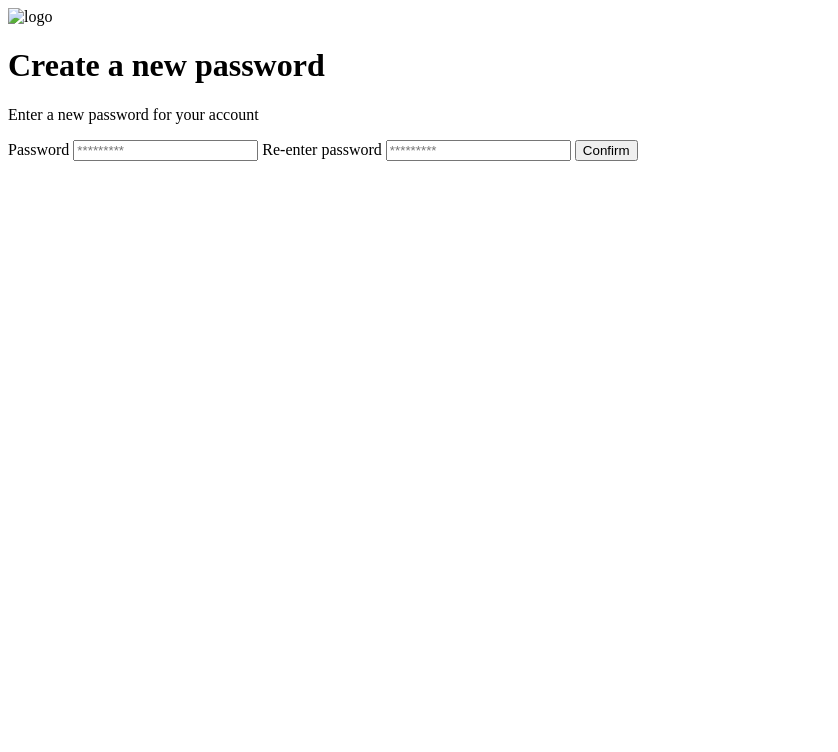
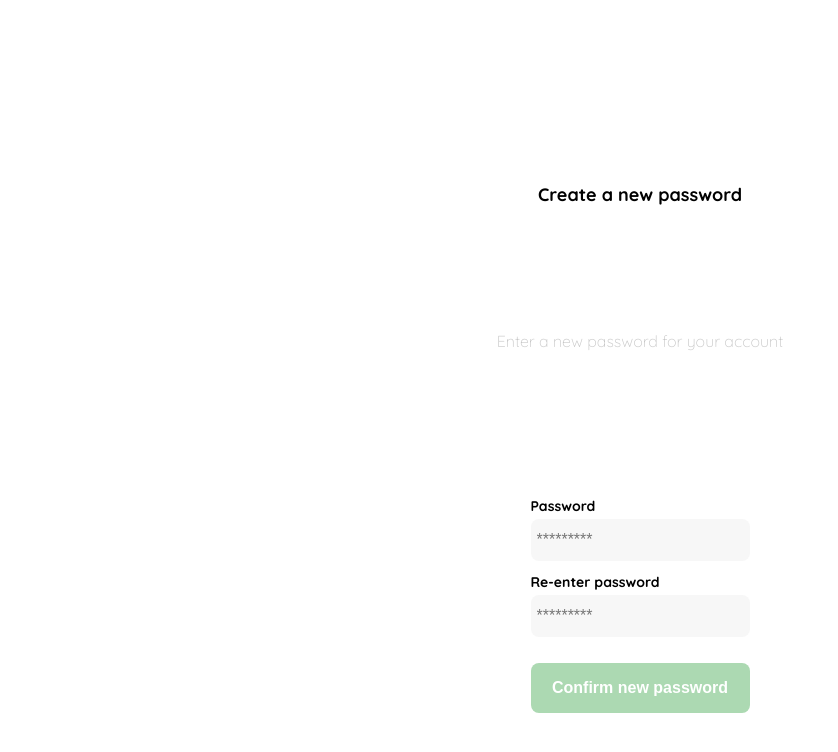
Before and after one commit to gomezjhon1022/ventasinternet, a plain HTML site: page contrasena.html in a window 1280 px wide. Shown: the whole page, without its empty margins (0-838 px from the left). Drawn offline with Linux system fonts and the light colour scheme.

Commit message:
Se agregan estilos a contraseña

```diff
--- a/contrasena.html
+++ b/contrasena.html
@@ -4,12 +4,16 @@
     <meta charset="UTF-8">
     <meta http-equiv="X-UA-Compatible" content="IE=edge">
     <meta name="viewport" content="width=device-width, initial-scale=1.0">
+    <link rel="preconnect" href="https://fonts.googleapis.com">
+    <link rel="preconnect" href="https://fonts.gstatic.com" crossorigin>
+    <link href="https://fonts.googleapis.com/css2?family=Quicksand:wght@300;500;700&display=swap" rel="stylesheet">
     <title>Document</title>
+    <link rel="stylesheet" href="style.css">
 </head>
 <body>
-    <div classe="login">
+    <div class="login">
         <div clase="form-container"></div>
-        <img src="" alt="logo" class="logo">
+        <img src="./logos/logo_yard_sale.svg" alt="logo" class="logo">
 
         <h1 class="title">Create a new password</h1>
         <p class="subtitle">Enter a new password for your account</p>
@@ -20,7 +24,7 @@
 
             <label for="new-password" class="label">Re-enter password</label>
             <input type="password" id="new-password" placeholder="*********" class="input input-password">
-            <input type="submit" value="Confirm" class="primary-button login-button">
+            <input type="submit" value="Confirm new password" class="primary-button login-button">
             <!-- Este input se puede estilizar como un boton ya que estamos usando input en un formulario -->
         </form>
 
--- a/style.css
+++ b/style.css
@@ -4,7 +4,85 @@
    --hospital-green: #ACD9B2;
    --white: #ffffff;
    --black: #000000;
+   --sm: 14px;
+   --md: 16px;
+   --lg: 18px;
+
 }
 body {
+    margin: 0;
     font-family: 'Quicksand', sans-serif;
+
 }
+
+.login {
+
+    width: 100%;
+    height: 100vh;
+    display: grid;
+    place-items: center;
+  }
+.form-container {
+
+    display: grid;
+    grid-template-rows: auto 1fr auto;
+    width: 300px;
+}
+.logo {
+    width: 150px;
+    margin-bottom: 48px;
+    justify-self: center;
+    display: none;
+}
+.title {
+    font-size: var(--lg);
+    margin-bottom: 12px;
+    text-align: center;
+}
+.subtitle {
+    color: var(--very-light-pink);
+    font-size: var(--md);
+    font-weight: 300;
+    margin-top: 0;
+    margin-bottom: 32px;
+    text-align: center;
+}
+.form {
+    display: flex;
+    flex-direction: column;
+}
+.label {
+    font-size: var(--sm);
+    font-weight: bold;
+    margin-bottom: 4px;
+}
+.input {
+    background-color: var(--text-input-field);
+    border: none;
+    border-radius: 8px;
+    height: 30px;
+    font-size: var(--md);
+    padding: 6px;
+    margin-bottom: 12px;
+}
+.primary-button {
+    background: var(--hospital-green);
+    border-radius: 8px;
+    border: none;
+    color: var(--white);
+    width: 100%;
+    cursor: pointer;
+    font-size: var(--md);
+    font-weight: bold;
+    height: 50px;
+}
+.login-button {
+    margin-top: 14px;
+    margin-bottom: 30px;
+}
+@media (max-width:640px) {
+    .logo {
+        display: block;
+    }
+
+}
```
Also changed, not shown: index.html (deleted, +0 -16 lines), icons/bt_add_to_cart.svg (renamed from Platzi_YardSale_Icons/bt_add_to_cart.svg), icons/bt_added_to_cart.svg (renamed from Platzi_YardSale_Icons/bt_added_to_cart.svg), icons/email.svg (renamed from Platzi_YardSale_Icons/email.svg), icons/flechita.svg (renamed from Platzi_YardSale_Icons/flechita.svg), icons/icon_close.png (renamed from Platzi_YardSale_Icons/icon_close.png), icons/icon_menu.svg (renamed from Platzi_YardSale_Icons/icon_menu.svg), icons/icon_shopping_cart.svg (renamed from Platzi_YardSale_Icons/icon_shopping_cart.svg), icons/icon_shopping_cart_notification.svg (renamed from Platzi_YardSale_Icons/icon_shopping_cart_notification.svg), logos/favicon_bota_fora.svg (renamed from Platzi_YardSale_Logos/favicon_bota_fora.svg), logos/favicon_yard_sale.svg (renamed from Platzi_YardSale_Logos/favicon_yard_sale.svg), logos/logo_bota_fora.svg (renamed from Platzi_YardSale_Logos/logo_bota_fora.svg), logos/logo_yard_sale.svg (renamed from Platzi_YardSale_Logos/logo_yard_sale.svg).
